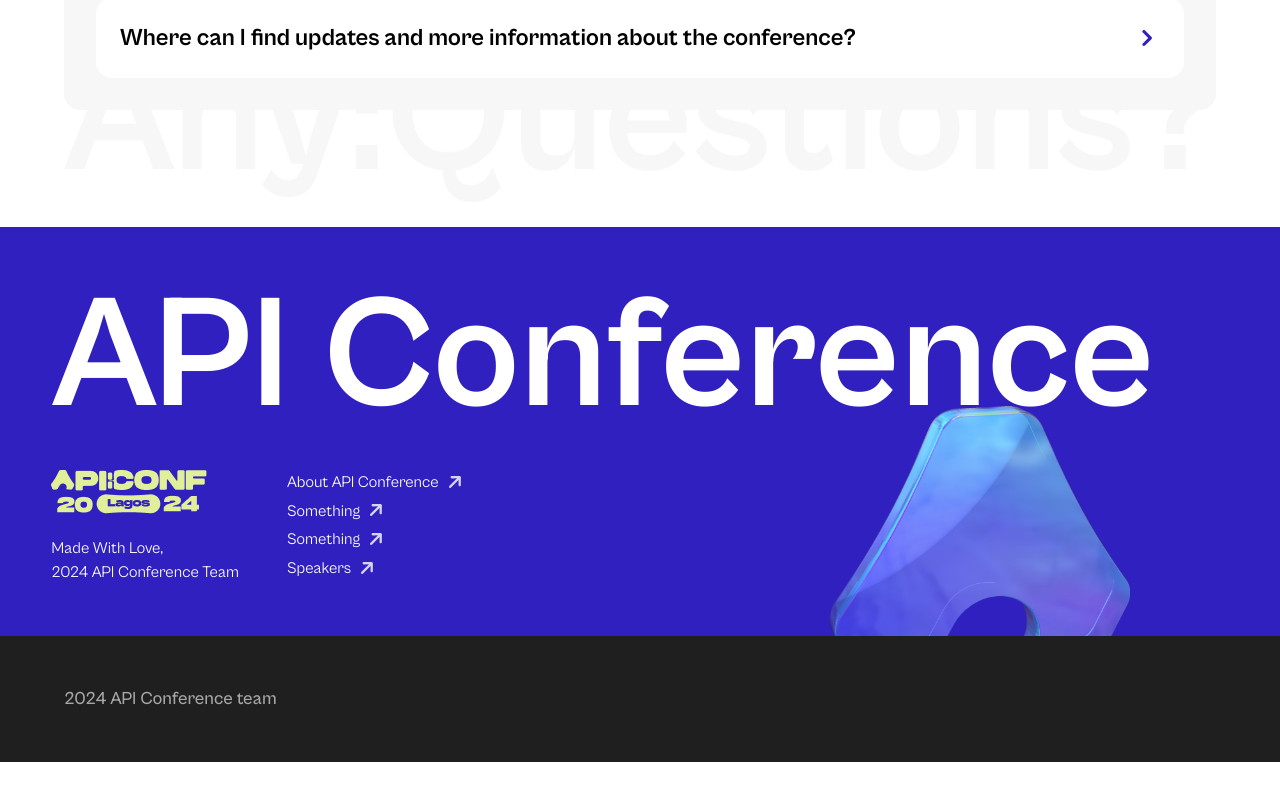
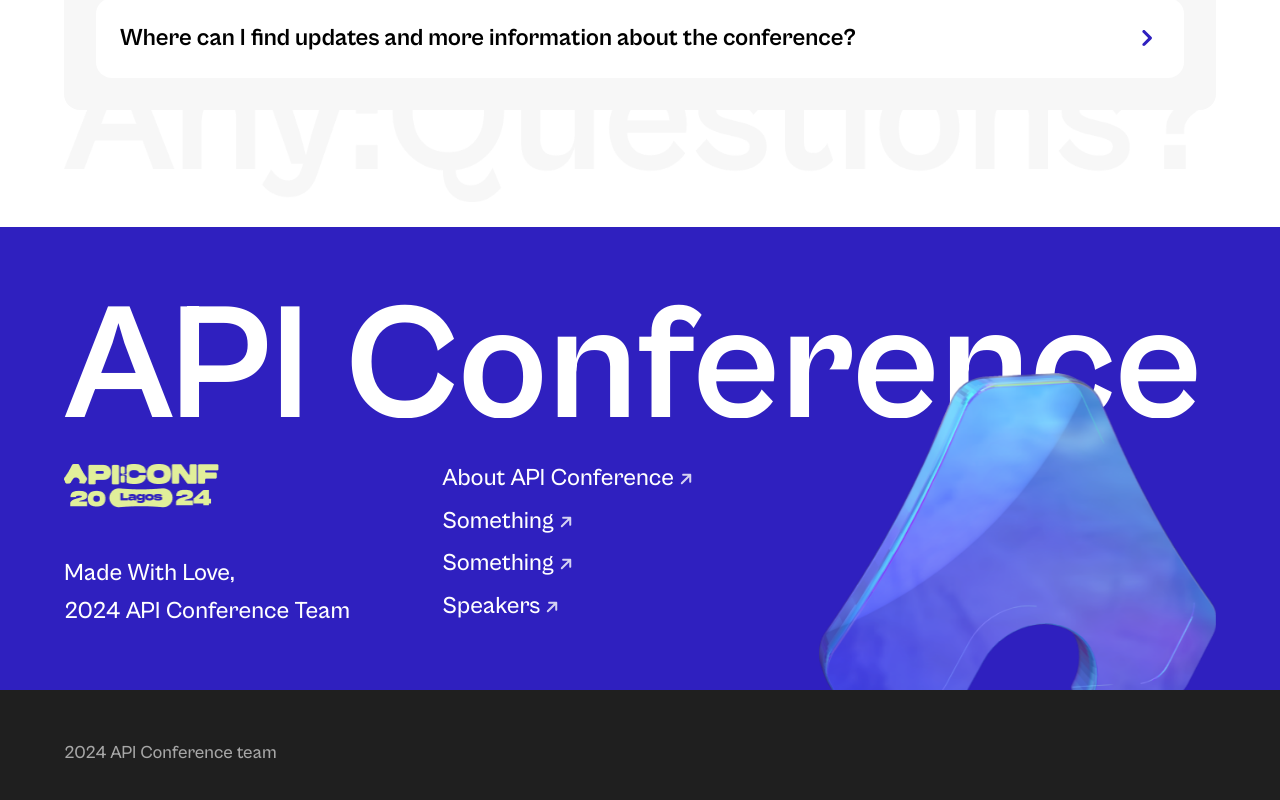
Before and after one commit to apiconf/landing-page, a React (Vite) app: page / in a window 1280 px wide. Shown: the part 4161-4961 px from the top of the page. Before the commit the page ends 4923 px from the top, so only its background shows below. Built offline with nearby package versions, Linux system fonts and the light colour scheme.

Commit message:
refactor: updated the footer component

```diff
--- a/src/App.tsx
+++ b/src/App.tsx
@@ -1,12 +1,11 @@
 import "./App.css";
 import Header from "./components/Header";
 import Hero from "./components/Hero";
+import FloatingBtn from "./components/floatingBtn";
 import About from "./components/About";
 import Talks from "./components/Talks";
+import FAQs from "./components/FAQs";
 import Footer from "./components/Footer";
-import FloatingBtn from "./components/floatingBtn";
-import FAQs from "./components/FAQs";
-import Copyright from "./components/Copyright";
 
 function App() {
   return (
@@ -20,7 +19,6 @@ function App() {
         <FAQs />
       </main>
       <Footer />
-      <Copyright />
     </div>
   );
 }
--- a/src/components/Footer.tsx
+++ /dev/null
@@ -1,63 +0,0 @@
-import image3D from "../assets/3D-Image.png";
-import conf2024 from "../assets/conf-2024.png";
-import arrow from "../assets/arrow-icon.svg";
-
-const Footer = () => {
-  return (
-    <footer className="bg-[#2F20BF] overflow-hidden relative grid grid-cols-[1fr,_max-content] grid-rows-[max-content,_1fr,_max-content] text-white capitalize pl-6 gap-y-8 gap-x-4 sm:grid-rows-[repeat(3,_auto)] sm:grid-cols-[max-content,_1fr] sm:gap-y-4 sm:gap-x-12 sm:p-4 lg:p-[4%]">
-      <h2 className="font-bold text-[3rem] font-sans leading-[1] text-end rotate-180 sm:rotate-0 sm:text-start sm:text-[5rem] sm:mb-4 md:text-8xl lg:text-9xl min-[1250px]:text-[10rem]">
-        API Conference
-      </h2>
-      <ul className="mt-12 mb-4 sm:mt-0 sm:mb-0">
-        <li className="flex items-center gap-2">
-          <a href="#">about API conference</a>
-          <img
-            className="w-4 rotate-[-45deg] opacity-80"
-            src={arrow}
-            alt="arrow-icon"
-          />
-        </li>
-        <li className="flex items-center gap-2">
-          <a href="#">something </a>
-          <img
-            className="w-4 rotate-[-45deg] opacity-80"
-            src={arrow}
-            alt="arrow-icon"
-          />
-        </li>
-        <li className="flex items-center gap-2">
-          <a href="#">something </a>
-          <img
-            className="w-4 rotate-[-45deg] opacity-80"
-            src={arrow}
-            alt="arrow-icon"
-          />
-        </li>
-        <li className="flex items-center gap-2">
-          <a href="#">speakers </a>
-          <img
-            className="w-4 rotate-[-45deg] opacity-80"
-            src={arrow}
-            alt="arrow-icon"
-          />
-        </li>
-      </ul>
-      <img
-        className="logo my-auto sm:my-0"
-        src={conf2024}
-        alt="api_conference_logo"
-      />
-      <div className="mb-12 sm:mb-0">
-        <p>made with love,</p>
-        <p>2024 API conference team</p>
-      </div>
-      <img
-        src={image3D}
-        className="absolute w-[240px] inset-[auto_-45px_-30px_auto] lg:inset-[auto_150px_-10px_auto] lg:w-[300px]"
-        alt="api-conf"
-      />
-    </footer>
-  );
-};
-
-export default Footer;
--- /dev/null
+++ b/src/components/Footer/css/footer-details.module.css
@@ -0,0 +1,37 @@
+.container {
+  @apply bg-[#2F20BF] overflow-hidden relative text-white capitalize pt-16 sm:pt-[76.32px] pb-16 px-[8%] sm:px-[5%] 2xl:px-[7.4%];
+}
+.headerText {
+  @apply absolute sm:relative z-10 sm:z-20 w-[50px] sm:w-full h-full sm:h-[9vw] 2xl:h-[8.6vw] inset-[0_0_auto_auto] sm:mb-[4%] font-bold text-[66.3px] text-end sm:text-start rotate-180 sm:rotate-0 sm:text-start sm:text-[12.9vw] 2xl:text-[12.35vw] leading-[0.6] align-bottom sm:align-middle whitespace-nowrap overflow-hidden;
+}
+.content {
+  @apply relative z-20 max-w-[630px] w-full flex flex-col gap-y-16 gap-x-10 sm:flex-row sm:items-stretch lg:justify-between;
+}
+
+.footerNav {
+  @apply order-1 sm:order-2 flex flex-col gap-2;
+}
+.link {
+  @apply flex items-center gap-1 whitespace-nowrap;
+}
+.linkText {
+  @apply font-medium text-lg sm:text-xl md:text-2xl leading-[22.32px] sm:leading-[24.8px] md:leading-[29.76px];
+}
+.linkIcon {
+  @apply w-4 h-4 rotate-[-45deg] opacity-80;
+}
+.footerSalute {
+  @apply order-2 sm:order-1 h-auto flex flex-col gap-[31.71px] sm:gap-0 sm:justify-between;
+}
+.footerSalute > img {
+  @apply max-w-[155.36px] w-full;
+}
+.salutation {
+  @apply flex flex-col gap-2;
+}
+.salutation > p {
+  @apply font-medium text-lg sm:text-xl md:text-2xl leading-[22.32px] sm:leading-[24.8px] md:leading-[29.76px] whitespace-nowrap;
+}
+.image3D {
+  @apply absolute z-30 w-[240px] inset-[auto_-45px_-30px_auto] lg:inset-[auto_5%_0px_auto] 2xl:right-[7.4%] lg:max-w-[34vw] xl:max-w-[31vw] 2xl:max-w-[28vw] 3xl:max-w-[469px] lg:w-full;
+}
--- /dev/null
+++ b/src/components/Footer/footerDetails.tsx
@@ -0,0 +1,140 @@
+import { useRef } from "react";
+import { motion } from "framer-motion";
+import { useIsVisible } from "../../hooks";
+import image3D from "../../assets/3D-Image.png";
+import conf2024 from "../../assets/conf-2024.png";
+import arrow from "../../assets/arrow-icon.svg";
+import footerDetailStyle from "./css/footer-details.module.css";
+
+const FooterDetails = () => {
+  const headerTextRef = useRef(null);
+  const footerNavRef = useRef(null);
+  const footerSaluteRef = useRef(null);
+  const image3DRef = useRef(null);
+
+  const isFooterNavVisible = useIsVisible(footerNavRef);
+  const isFooterSaluteVisible = useIsVisible(footerSaluteRef);
+  const isHeaderTextVisible = useIsVisible(headerTextRef);
+  const isImage3DVisible = useIsVisible(image3DRef);
+
+  return (
+    <div className={footerDetailStyle.container}>
+      <h2 ref={headerTextRef} className={footerDetailStyle.headerText}>
+        <motion.span
+          initial={{ y: "0%" }}
+          animate={{ y: isHeaderTextVisible ? "0%" : "100%" }}
+          transition={{
+            duration: 1,
+            ease: [0.35, 0, 0.25, 1],
+          }}
+          className="hidden sm:block relative sm:absolute bottom-0"
+        >
+          API Conference
+        </motion.span>
+        <motion.span
+          initial={{ x: "-100%" }}
+          animate={{ x: isHeaderTextVisible ? "0%" : "-100%" }}
+          transition={{
+            duration: 1,
+            ease: [0.35, 0, 0.25, 1],
+          }}
+          className="block sm:hidden relative bottom-0 right-0"
+        >
+          API Conference
+        </motion.span>
+      </h2>
+      <div className={footerDetailStyle.content}>
+        <motion.ul
+          ref={footerNavRef}
+          initial={{ y: 32, opacity: 0 }}
+          animate={{
+            y: isFooterNavVisible ? 0 : 32,
+            opacity: isFooterNavVisible ? 1 : 0,
+          }}
+          transition={{
+            y: { duration: 0.5, ease: [0, 0, 0.75, 1], delay: 0.2 },
+            opacity: { duration: 1, ease: [0, 0, 0.75, 1], delay: 0.2 },
+          }}
+          className={footerDetailStyle.footerNav}
+        >
+          <li className={footerDetailStyle.link}>
+            <a href="#" className={footerDetailStyle.linkText}>
+              about API conference
+            </a>
+            <img
+              className={footerDetailStyle.linkIcon}
+              src={arrow}
+              alt="arrow-icon"
+            />
+          </li>
+          <li className={footerDetailStyle.link}>
+            <a href="#" className={footerDetailStyle.linkText}>
+              something{" "}
+            </a>
+            <img
+              className={footerDetailStyle.linkIcon}
+              src={arrow}
+              alt="arrow-icon"
+            />
+          </li>
+          <li className={footerDetailStyle.link}>
+            <a href="#" className={footerDetailStyle.linkText}>
+              something{" "}
+            </a>
+            <img
+              className={footerDetailStyle.linkIcon}
+              src={arrow}
+              alt="arrow-icon"
+            />
+          </li>
+          <li className={footerDetailStyle.link}>
+            <a href="#" className={footerDetailStyle.linkText}>
+              speakers{" "}
+            </a>
+            <img
+              className={footerDetailStyle.linkIcon}
+              src={arrow}
+              alt="arrow-icon"
+            />
+          </li>
+        </motion.ul>
+        <motion.div
+          ref={footerSaluteRef}
+          initial={{ y: 32, opacity: 0 }}
+          animate={{
+            y: isFooterSaluteVisible ? 0 : 32,
+            opacity: isFooterSaluteVisible ? 1 : 0,
+          }}
+          transition={{
+            duration: 0.5,
+            ease: [0, 0, 0.75, 1],
+          }}
+          className={footerDetailStyle.footerSalute}
+        >
+          <img src={conf2024} alt="api_conference_logo" />
+          <div className={footerDetailStyle.salutation}>
+            <p>made with love,</p>
+            <p>2024 API conference team</p>
+          </div>
+        </motion.div>
+      </div>
+      <motion.img
+        src={image3D}
+        ref={image3DRef}
+        initial={{ y: 32, opacity: 0 }}
+        animate={{
+          y: isImage3DVisible ? 0 : 32,
+          opacity: isImage3DVisible ? 1 : 0,
+        }}
+        transition={{
+          y: { duration: 0.5, ease: [0, 0, 0.75, 1], delay: 0.4 },
+          opacity: { duration: 1, ease: [0, 0, 0.75, 1], delay: 0.4 },
+        }}
+        className={footerDetailStyle.image3D}
+        alt="api-conf"
+      />
+    </div>
+  );
+};
+
+export default FooterDetails;
--- /dev/null
+++ b/src/components/Footer/index.tsx
@@ -0,0 +1,12 @@
+import Copyright from "./Copyright";
+import FooterDetails from "./footerDetails";
+
+const Footer = () => {
+  return (
+    <footer>
+      <FooterDetails />
+      <Copyright />
+    </footer>
+  );
+};
+export default Footer;
```
Also changed, not shown: src/components/Footer/Copyright.tsx (renamed from src/components/Copyright.tsx).
